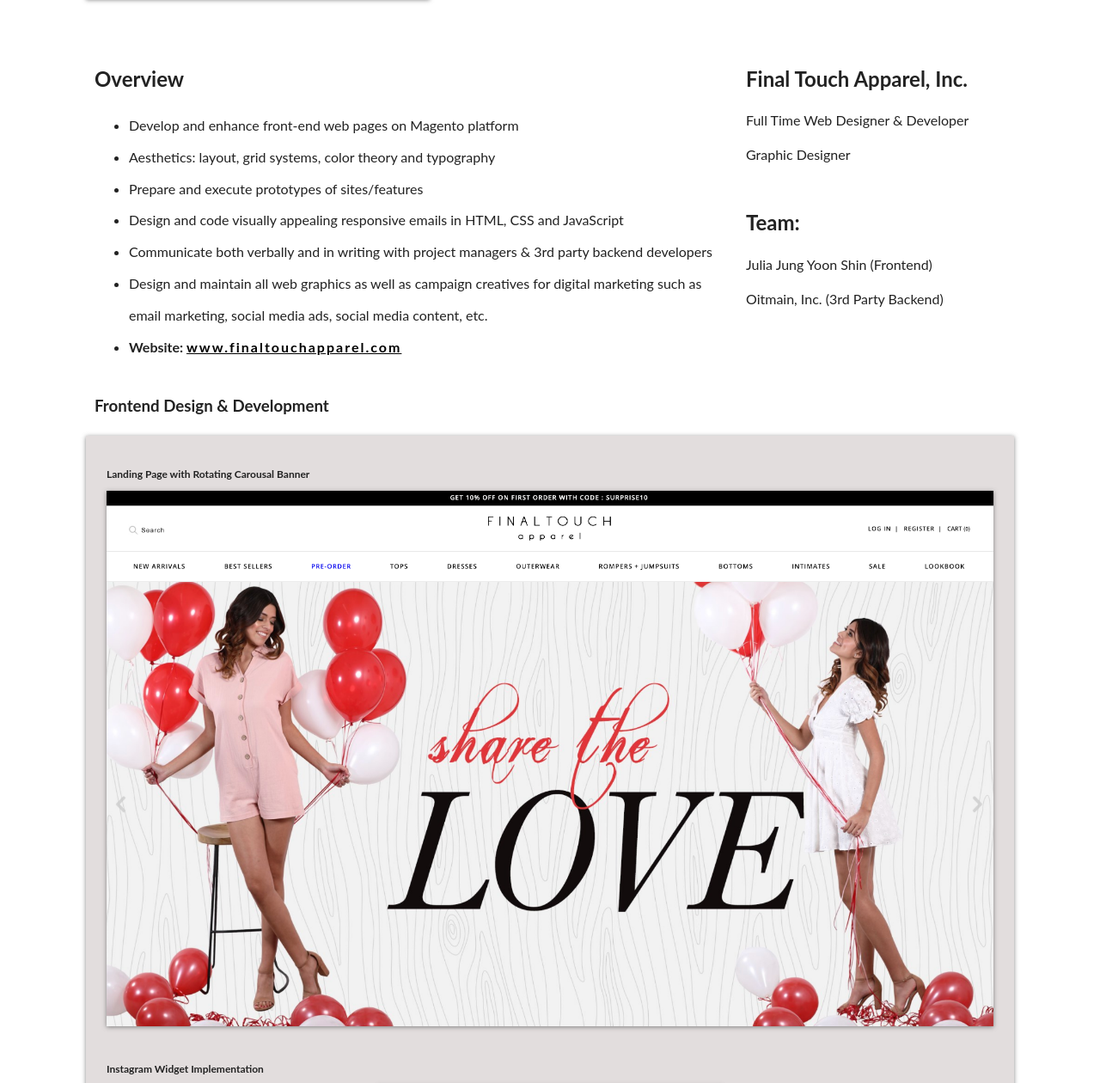
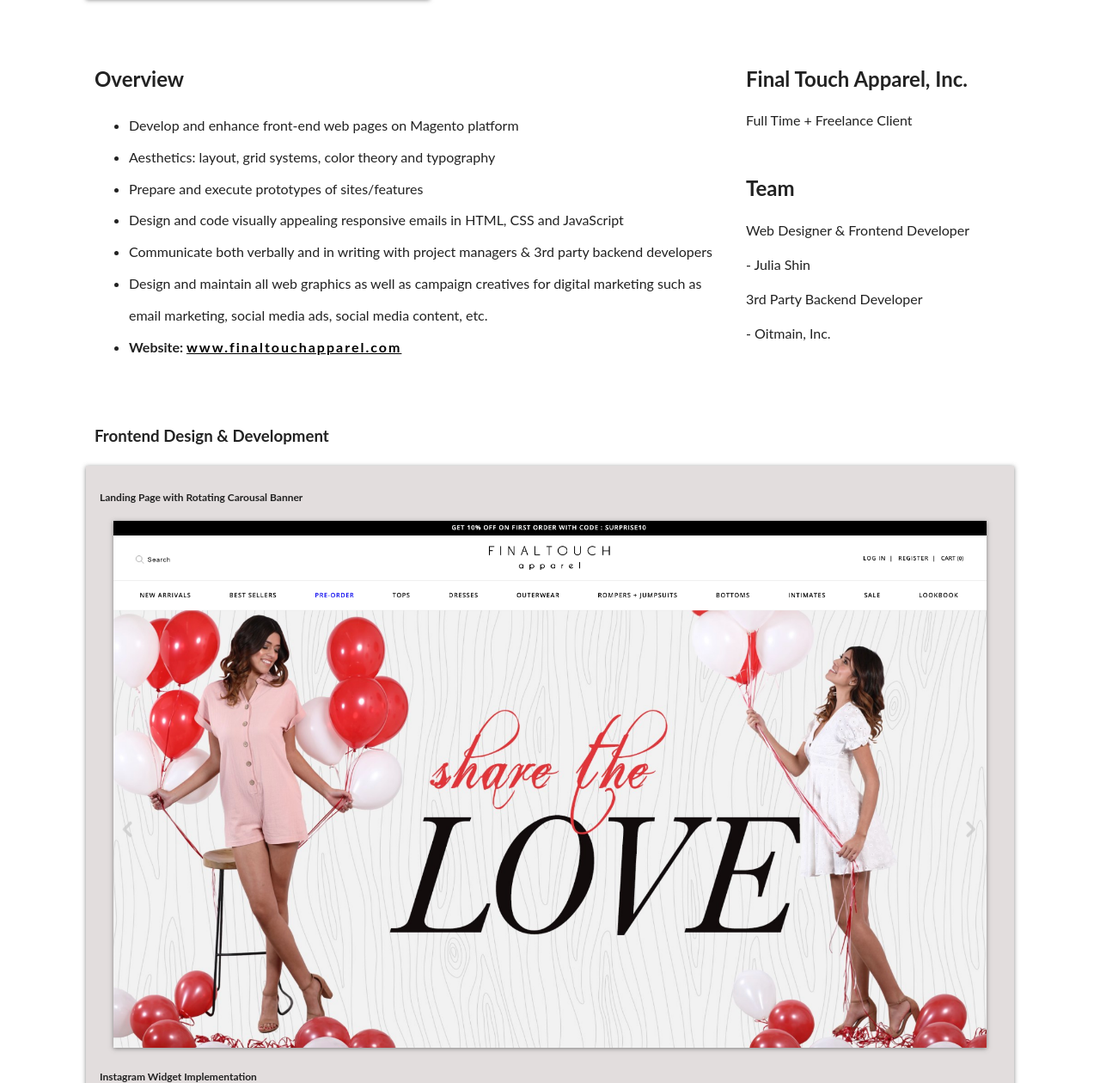
Before and after one commit to juliajyshin/js-portfolio, a PHP site: page /finaltouch.html in a window 1280 px wide. Shown: the part 571-1831 px from the top of the page at 86% size. Run offline with PHP 8.4, Linux system fonts and the light colour scheme; some libraries are stand-ins or nearby versions.

Commit message:
revised layout

```diff
--- /dev/null
+++ b/css/finaltouch.css
@@ -0,0 +1,137 @@
+/* --------------------- */
+/*        PROJECTS       */
+/*    final-touch.html   */
+/* --------------------- */
+
+.introduction a {
+    text-decoration: underline;
+    color: var(--primary);
+    letter-spacing: 2px;
+  }
+
+  h3 {
+      margin-top: 40px;
+  }
+
+  .project-fta {
+    display: grid;
+    grid-template-columns: repeat(2, 1fr);
+    grid-gap: 1em;
+  }
+
+  .subject {
+    text-align: left;
+    margin-bottom: 10px;
+    font-size: 12px;
+    font-weight: bold;
+  }
+
+  .wrapper-sub {
+    display: grid;
+    grid-gap: 1em;
+  }
+
+  .box {
+    text-align: center;
+    padding: 0.5em 1em;
+  }
+
+  .box-bg {
+    box-shadow: var(--shadow);
+    background-color: #e2dddd;
+    padding: 1em;
+  }
+
+  .three-column-grid {
+    display: grid;
+    grid-template-columns: repeat(3, 1fr);
+  }
+
+
+
+
+/* Style the Image Used to Trigger the Modal */
+.myImg {
+    cursor: pointer;
+    transition: 0.3s;
+  }
+
+  .myImg:hover {opacity: 0.7;}
+
+  /* The Modal (background) */
+  .modal {
+    display: none; /* Hidden by default */
+    position: fixed; /* Stay in place */
+    z-index: 1; /* Sit on top */
+    padding-top: 100px; /* Location of the box */
+    left: 0;
+    top: 0;
+    width: 100%; /* Full width */
+    height: 100%; /* Full height */
+    overflow: auto; /* Enable scroll if needed */
+    background-color: rgb(0,0,0); /* Fallback color */
+    background-color: rgba(0,0,0,0.9); /* Black w/ opacity */
+  }
+
+/* Modal Content (Image) */
+.modal-content {
+    margin: auto;
+    display: block;
+    width: 80%;
+    max-width: 700px;
+  }
+
+  /* Caption of Modal Image (Image Text) - Same Width as the Image */
+  #caption {
+    margin: auto;
+    display: block;
+    width: 80%;
+    max-width: 700px;
+    text-align: center;
+    color: #ccc;
+    padding: 10px 0;
+    height: 150px;
+  }
+
+  /* Add Animation - Zoom in the Modal */
+  .modal-content, #caption {
+    -webkit-animation-name: zoom;
+    -webkit-animation-duration: 0.6s;
+    animation-name: zoom;
+    animation-duration: 0.6s;
+  }
+
+  @-webkit-keyframes zoom {
+    from {-webkit-transform:scale(0)}
+    to {-webkit-transform:scale(1)}
+  }
+
+  @keyframes zoom {
+    from {transform:scale(0)}
+    to {transform:scale(1)}
+  }
+
+  /* The Close Button */
+.close {
+    position: absolute;
+    top: 15px;
+    right: 35px;
+    color: #f1f1f1;
+    font-size: 40px;
+    font-weight: bold;
+    transition: 0.3s;
+  }
+
+  .close:hover,
+  .close:focus {
+    color: #bbb;
+    text-decoration: none;
+    cursor: pointer;
+  }
+
+  /* 100% Image Width on Smaller Screens */
+  @media only screen and (max-width: 700px){
+    .modal-content {
+        width: 100%;
+    }
+  }
--- a/css/style.css
+++ b/css/style.css
@@ -395,276 +395,3 @@
 .second-title {
   margin-top: 50px;
 }
-
-/* --------------------- */
-/*        projects       */
-/*    apple-ios12.html   */
-/* --------------------- */
-.project-apple {
-  display: grid;
-  grid-template-columns: repeat(3, 1fr);
-  grid-gap: 1em;
-}
-
-.apple-watch {
-  text-align: center;
-  padding: 0.5em;
-}
-
-/* nested projects */
-.nested-projects-apple {
-  display: grid;
-  grid-template-columns: 49% 49%;
-  grid-gap: 1em;
-}
-
-.nested-apple {
-  display: grid;
-  grid-gap: 0.5em;
-}
-
-.boxed-apple {
-  box-shadow: var(--shadow);
-  background-color: #e2dddd;
-  padding: 1em;
-}
-
-.apple-web {
-  text-align: center;
-  padding: 0.5em;
-}
-
-
-/* ....................... */
-/*       media query       */
-
-/* Width at 768px and below */
-@media screen and (max-width: 768px) {
-body {
-  margin: 30px 30px;
-  }
-  .introduction {
-    display: grid;
-    grid-template-columns: 100%;
-    grid-gap: 1em;
-    padding: 0 10px;
-  }
-
-  .company-name {
-    order: 1;
-  }
-
-  .overview {
-    order: 2;
-  }
-
-  .project-apple {
-    display: grid;
-    grid-template-columns: 100%;
-    grid-gap: 1em;
-  }
-
-  .nested-projects-apple {
-    display: grid;
-    grid-template-columns: 100%;
-    grid-gap: 1em;
-  }
-}
-
-/* Additional Screen Sizes */
-
-/* Width at 400px and below */
-@media screen and (max-width: 400px) {
-  body {
-    margin: 30px 30px;
-    }
-
-  .introduction {
-    display: grid;
-    grid-template-columns: 100%;
-    grid-gap: 1em;
-    padding: 0 10px;
-  }
-
-  .company-name {
-    order: 1;
-  }
-
-  .overview {
-    order: 2;
-  }
-
-  .project-apple {
-    display: grid;
-    grid-template-columns: 100%;
-    grid-gap: 1em;
-  }
-
-  .nested-projects-apple {
-    display: grid;
-    grid-template-columns: 100%;
-    grid-gap: 1em;
-  }
-
-  .boxed-apple {
-    box-shadow: var(--shadow);
-    background-color: #e2dddd;
-    padding: 0.5em;
-  }
-}
-
-/* --------------------- */
-/*        PROJECTS       */
-/*    final-touch.html   */
-/* --------------------- */
-
-.introduction a {
-  text-decoration: underline;
-  color: var(--primary);
-  letter-spacing: 2px;
-}
-
-.fta {
-  text-align: left;
-  margin-bottom: 10px;
-  font-size: 12px;
-  font-weight: bold;
-}
-
-.project-fta {
-  display: grid;
-  grid-template-columns: repeat(2, 1fr);
-  grid-gap: 1em;
-}
-
-/* nested projects */
-.nested-projects-fta {
-  display: grid;
-
-  grid-gap: 1em;
-}
-
-.nested-fta {
-  display: grid;
-  grid-gap: 0.5em;
-}
-
-.boxed-fta {
-  box-shadow: var(--shadow);
-  background-color: #e2dddd;
-  padding: 1em;
-}
-
-.fta-web {
-  text-align: center;
-  padding: 0.5em;
-}
-
-/*
-#life-container{
-  border: 1px solid #999;
-  box-shadow: 0px 0px 8px 0px #999;
-  width: 600px;
-  height: 450px;
-  margin: 0 auto;
-}
-.newTip{
-  min-width: 8em;
-  text-align: center;
-}
-.newTip big {
-  font-size: 10pt;
-  font-weight: bold;
-} */
-
-
-
-
-
-
-/* Style the Image Used to Trigger the Modal */
-.myImg {
-  border-radius: 5px;
-  cursor: pointer;
-  transition: 0.3s;
-}
-
-.myImg:hover {opacity: 0.7;}
-
-/* The Modal (background) */
-.modal {
-  display: none; /* Hidden by default */
-  position: fixed; /* Stay in place */
-  z-index: 1; /* Sit on top */
-  padding-top: 100px; /* Location of the box */
-  left: 0;
-  top: 0;
-  width: 100%; /* Full width */
-  height: 100%; /* Full height */
-  overflow: auto; /* Enable scroll if needed */
-  background-color: rgb(0,0,0); /* Fallback color */
-  background-color: rgba(0,0,0,0.9); /* Black w/ opacity */
-}
-
-/* Modal Content (Image) */
-.modal-content {
-  margin: auto;
-  display: block;
-  width: 80%;
-  max-width: 700px;
-}
-
-/* Caption of Modal Image (Image Text) - Same Width as the Image */
-#caption {
-  margin: auto;
-  display: block;
-  width: 80%;
-  max-width: 700px;
-  text-align: center;
-  color: #ccc;
-  padding: 10px 0;
-  height: 150px;
-}
-
-/* Add Animation - Zoom in the Modal */
-.modal-content, #caption {
-  -webkit-animation-name: zoom;
-  -webkit-animation-duration: 0.6s;
-  animation-name: zoom;
-  animation-duration: 0.6s;
-}
-
-@-webkit-keyframes zoom {
-  from {-webkit-transform:scale(0)}
-  to {-webkit-transform:scale(1)}
-}
-
-@keyframes zoom {
-  from {transform:scale(0)}
-  to {transform:scale(1)}
-}
-
-/* The Close Button */
-.close {
-  position: absolute;
-  top: 15px;
-  right: 35px;
-  color: #f1f1f1;
-  font-size: 40px;
-  font-weight: bold;
-  transition: 0.3s;
-}
-
-.close:hover,
-.close:focus {
-  color: #bbb;
-  text-decoration: none;
-  cursor: pointer;
-}
-
-/* 100% Image Width on Smaller Screens */
-@media only screen and (max-width: 700px){
-  .modal-content {
-      width: 100%;
-  }
-}
--- a/finaltouch.html
+++ b/finaltouch.html
@@ -7,14 +7,15 @@
     <title>Final Touch - Designer/Developer</title>
     <link rel='shortcut icon' type='image/x-icon' href='favicon/favicon.ico' />
     <link href="https://fonts.googleapis.com/css?family=Source+Sans+Pro" rel="stylesheet">
+    <!-- CSS STYLESHEETS -->
     <link rel="stylesheet" type="text/css" href="css/style.css">
+    <link rel="stylesheet" type="text/css" href="css/finaltouch.css">
     <script src="https://ajax.googleapis.com/ajax/libs/jquery/2.1.1/jquery.min.js"></script>
     <script src="js/image-popup.js" defer></script>
 </head>
 
 <body>
     <!-- Navigation -->
-
     <nav class="main-nav">
         <ul>
             <li><a href="index.html">Work</a></li>
@@ -26,7 +27,6 @@
     <div class="site-title">
         <a href="/" id="name-logo">JuliaJYShin</a>
     </div>
-
     <!-- Header -->
     <div class="top-container-sub">
         <h2>Final Touch - Designer/Developer</h2>
@@ -34,7 +34,6 @@
             <img src="images/finaltouch/final-touch-1.png" class="showcase-image">
         </header>
     </div>
-
     <!-- Introduction -->
     <div class="wrapper">
         <section class="introduction">
@@ -55,63 +54,59 @@
             </div>
             <div class="company-name">
                 <h1>Final Touch Apparel, Inc.</h1>
-                <p>Full Time Web Designer & Developer</p>
-                <p>Graphic Designer</p>
-                <h2 class="second-title">Team:</h2>
-                <p>Julia Jung Yoon Shin (Frontend)</p>
-                <p>Oitmain, Inc. (3rd Party Backend)</p>
+                <p>Full Time + Freelance Client</p>
+                <h2 class="second-title">Team</h2>
+                <p>Web Designer & Frontend Developer</p>
+                <p>- Julia Shin</p>
+                <p>3rd Party Backend Developer</p>
+                <p>- Oitmain, Inc.</p>
             </div>
         </section>
 
-        <!-- index.html pages example -->
+        <!-- index.html Pages Example -->
         <section class="project-title">
             <div>
-                <h3>Frontend Design & Development
-                </h3>
+                <h3>Frontend Design & Development</h3>
             </div>
         </section>
-        <section class="nested-projects-fta">
-            <div class="box boxed-fta">
-                <div class="nested-fta">
-                    <div class="box fta-web">
-                        <p class="fta">Landing Page with Rotating Carousal Banner</p><img
-                            src="images/finaltouch/banner-fta.png">
-                    </div>
-                    <div class="box fta-web">
-                        <p class="fta">Instagram Widget Implementation</p><img
-                            src="images/finaltouch/instagram-fta.png">
-                    </div>
-
-
+        <section class="wrapper-sub">
+            <div class="box box-bg">
+                <p class="subject">Landing Page with Rotating Carousal Banner</p>
+                <div class="box">
+                    <img src="images/finaltouch/banner-fta.png">
+                </div>
+                <p class="subject">Instagram Widget Implementation</p>
+                <div class="box">
+                    <img src="images/finaltouch/instagram-fta.png">
                 </div>
             </div>
         </section>
 
+
         <!-- Email Examples -->
         <section class="project-title">
             <div>
-                <h3>Custom HTML E-Mail Templates</h3>
+                <h3>E-mail Design & Marketing</h3>
             </div>
         </section>
-        <section class="project-apple">
-            <div class="box apple-watch">
-                <img class="myImg" src="images/finaltouch/fta-email1.png" alt="Customized E-mail Templates">
-            </div>
-            <div class="box apple-watch">
-                <img class="myImg" src="images/finaltouch/fta-email2.png" alt="Customized E-mail Templates">
-            </div>
-            <div class="box apple-watch">
-                <img class="myImg" src="images/finaltouch/fta-email3.png" alt="Customized E-mail Templates">
+        <section class="wrapper-sub">
+            <div class="box box-bg">
+                <p class="subject">Custom MailChimp Templates + Mandrill Integration</p>
+                <div class="three-column-grid">
+                    <div class="box"><img class="myImg" src="images/finaltouch/fta-email1.png" alt="E-mail Templates">
+                    </div>
+                    <div class="box"><img class="myImg" src="images/finaltouch/fta-email2.png" alt="E-mail Templates">
+                    </div>
+                    <div class="box"><img class="myImg" src="images/finaltouch/fta-email3.png" alt="E-mail Templates">
+                    </div>
+                </div>
             </div>
             <!-- The Modal -->
             <div id="myModal" class="modal">
-
                 <!-- The Close Button -->
                 <span class="close" onclick="document.getElementById('myModal').style.display='none'">&times;</span>
-
                 <!-- Modal Content (The Image) -->
                 <img class="modal-content" id="img01">
-
                 <!-- Modal Caption (Image Text) -->
                 <div id="caption"></div>
             </div>
@@ -120,33 +115,27 @@
         <!-- Graphic Design Projects -->
         <section class="project-title">
             <div>
-                <h3>Content Creation
-                </h3>
+                <h3>Content Creation</h3>
             </div>
         </section>
-        <section class="nested-projects-fta">
-            <div class="box boxed-fta">
-                <div class="nested-fta">
-                    <div class="box fta-web">
-                        <p class="fta">Campaign Creative: Postcard (Photoshop)</p><img
-                            src="images/finaltouch/final-touch-creative-1.png">
-                    </div>
-
+        <section class="wrapper-sub">
+            <div class="box box-bg">
+                <p class="subject">Campaign Creative: Postcard (Photoshop)</p>
+                <div class="box">
+                    <img src="images/finaltouch/final-touch-creative-1.png">
                 </div>
             </div>
-
-
         </section>
 
         <!-- Projects -->
 
         <section class="project-fta">
-            <div class="box apple-watch">
-                <p class="fta">Digital Content: Lookbook (Photoshop)</p>
+            <div class="box">
+                <p class="subject">Digital Content: Lookbook (Photoshop)</p>
                 <img src="images/finaltouch/final-touch-lb1.png">
             </div>
-            <div class="box apple-watch">
-                <p class="fta">Digital Content: Linesheets (InDesign)</p>
+            <div class="box">
+                <p class="subject">Digital Content: Linesheets (InDesign)</p>
                 <img src="images/finaltouch/fta-fullpage.png">
             </div>
 
@@ -154,11 +143,6 @@
 
     </div>
 
-
-
-
-    </div>
-
 </body>
 
 </html>
```
Also changed, not shown: apple-ios13.html (+26 -35 lines), css/apple.css (added, +130 -0 lines), css/instadiary.css (added).
